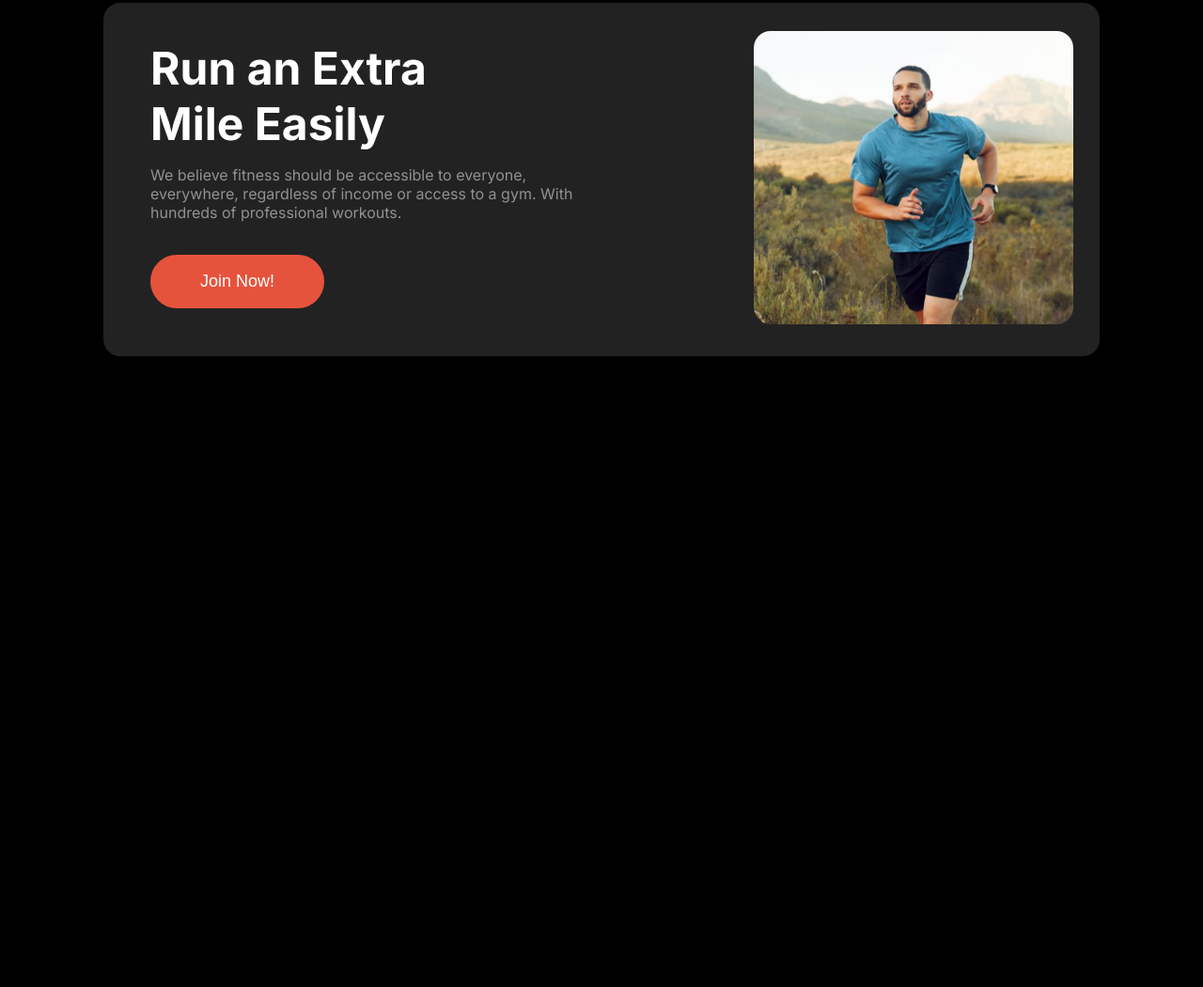
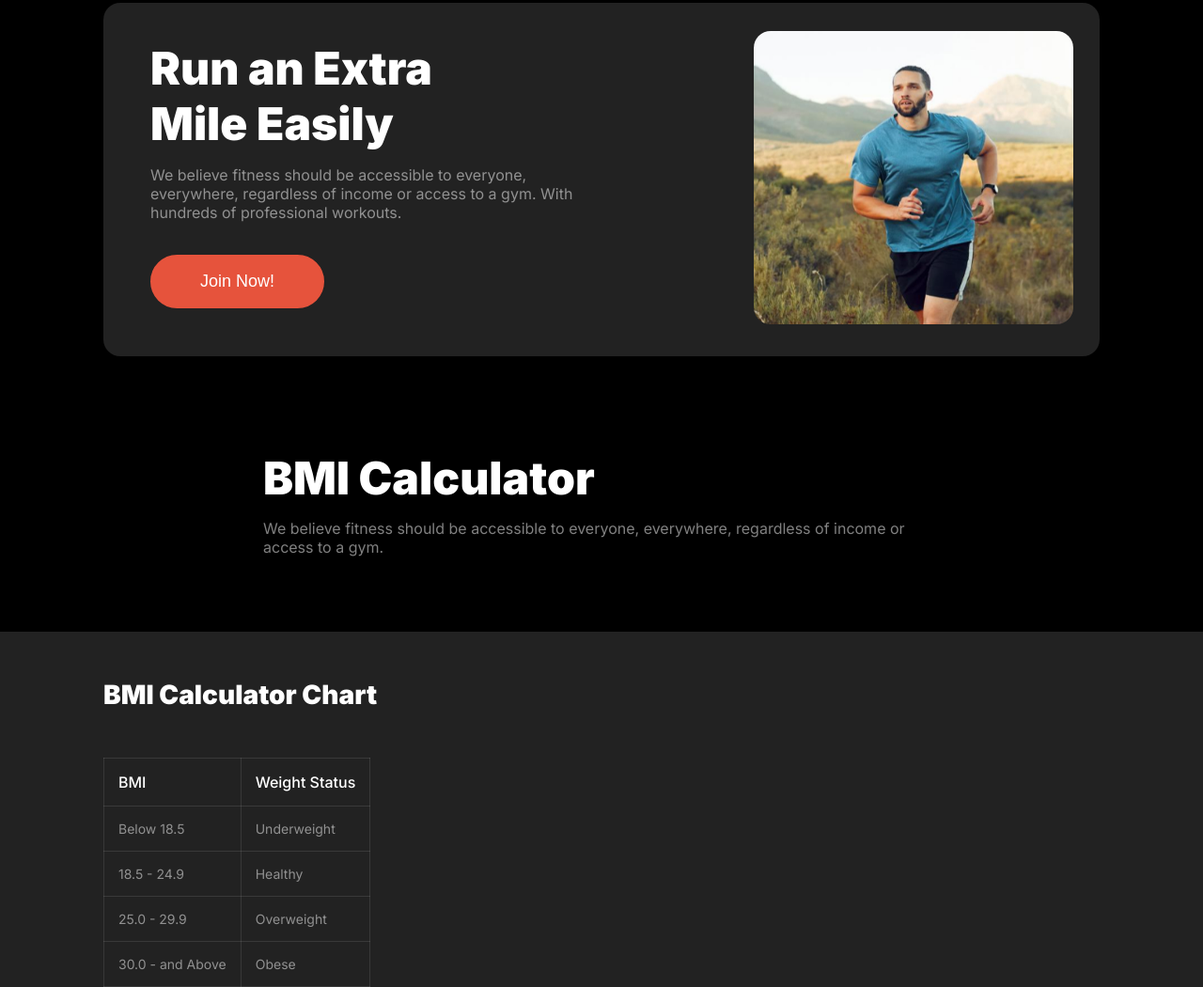
Before and after one commit to sowrovnath/Assignment-2, a plain HTML site: page index.html in a window 1280 px wide. Shown: the part 1392-2442 px from the top of the page at 94% size. Before the commit the page ends 1871 px from the top, so only its background shows below. Drawn offline with Linux system fonts and the light colour scheme; a web font is replaced by a local one.

Commit message:
bmi-table

```diff
--- a/index.html
+++ b/index.html
@@ -47,8 +47,8 @@
             A huge selection of health and fitness content, healthy recipes- and
             transformation stories to help you get fit and stay fit!
           </p>
-            <button class="btn-join">Join Club Now!</button>
-            <button class="btn-download">Download App</button>
+          <button class="btn-join">Join Club Now!</button>
+          <button class="btn-download">Download App</button>
         </div>
         <div class="bannner-pic">
           <img src="images/Images 2.png" class="first-image" alt="" />
@@ -61,7 +61,7 @@
               >
             </div>
           </div>
-          <div class=" btn-two bg">
+          <div class="btn-two bg">
             <a href="" class="anchor"><h2 class="five">550+</h2></a>
             <a href="" class="anchor"
               ><p class="paragraph v-des">Free Workout Video</p></a
@@ -73,40 +73,101 @@
     <main>
       <section class="habit">
         <h3 class="habit-style">Change Your Habits</h3>
-        <p class="paragraph habit-des">We believe fitness should be accessible to everyone, everywhere, regardless of income or  access to a gym.</p>
+        <p class="paragraph habit-des">
+          We believe fitness should be accessible to everyone, everywhere,
+          regardless of income or access to a gym.
+        </p>
       </section>
       <section class="display-flex habit-items">
         <div class="habit-item">
-          <img src="images/image 3.png" alt="" class="habit-item-image">
+          <img src="images/image 3.png" alt="" class="habit-item-image" />
           <h3 class="habit-heading">Movement</h3>
-          <p class="paragraph habit-item-des">We believe fitness should be accessible to everyone</p>
+          <p class="paragraph habit-item-des">
+            We believe fitness should be accessible to everyone
+          </p>
         </div>
         <div class="habit-item">
-          <img src="images/image 2.png" alt="" class="habit-item-image">
+          <img src="images/image 2.png" alt="" class="habit-item-image" />
           <h3 class="habit-heading">Time</h3>
-          <p class="paragraph habit-item-des">We believe fitness should be accessible to everyone</p>
+          <p class="paragraph habit-item-des">
+            We believe fitness should be accessible to everyone
+          </p>
         </div>
         <div class="habit-item">
-          <img src="images/image 4.png" alt="" class="habit-item-image">
+          <img src="images/image 4.png" alt="" class="habit-item-image" />
           <h3 class="habit-heading">Practice</h3>
-          <p class="paragraph habit-item-des">We believe fitness should be accessible to everyone</p>
+          <p class="paragraph habit-item-des">
+            We believe fitness should be accessible to everyone
+          </p>
         </div>
         <div class="habit-item">
-          <img src="images/image 5.png" alt="" class="habit-item-image">
+          <img src="images/image 5.png" alt="" class="habit-item-image" />
           <h3 class="habit-heading">Weight Loss</h3>
-          <p class="paragraph habit-item-des">We believe fitness should be accessible to everyone</p>
+          <p class="paragraph habit-item-des">
+            We believe fitness should be accessible to everyone
+          </p>
         </div>
       </section>
       <section class="extra-run display-flex">
         <div class="extra-run-text">
-          <h3 class="habit-style run-heading">Run an Extra <br>
-            Mile Easily</h3>
-          <p class="paragraph run-des">We believe fitness should be accessible to everyone, <br class="run-section-break"> everywhere, regardless of income or access to a gym. <br class="none-break"> With <br class="run-section-break"> hundreds of professional workouts.</p>
+          <h3 class="habit-style run-heading">
+            Run an Extra <br />
+            Mile Easily
+          </h3>
+          <p class="paragraph run-des">
+            We believe fitness should be accessible to everyone,
+            <br class="run-section-break" />
+            everywhere, regardless of income or access to a gym.
+            <br class="none-break" />
+            With <br class="run-section-break" />
+            hundreds of professional workouts.
+          </p>
           <button class="btn-join btn-run">Join Now!</button>
         </div>
         <div class="extra-run-img-section">
-          <img src="images/run.jpg" class="extra-run-img" alt="">
-          <img src="images/run1.jpg" class="none-img" alt="">
+          <img src="images/run.jpg" class="extra-run-img" alt="" />
+          <img src="images/run1.jpg" class="none-img" alt="" />
+        </div>
+      </section>
+      <section class="bmi-text">
+        <h3 class="habit-style bmi-heading">BMI Calculator</h3>
+        <p class="paragraph bmi-des">
+          We believe fitness should be accessible to everyone, everywhere,
+          regardless of income or access to a gym.
+        </p>
+      </section>
+      <section class="bmi-form">
+        <div class="bmi-form-1">
+          <div class="bmi-chart">
+            <h5 class="bmi-heading1">BMI Calculator Chart</h5>
+            <table>
+              <thead>
+                <tr>
+                  <th>BMI</th>
+                  <th>Weight Status</th>
+                </tr>
+              </thead>
+              <tbody>
+                <tr>
+                  <td>Below 18.5</td>
+                  <td>Underweight</td>
+                </tr>
+                <tr>
+                  <td>18.5 - 24.9</td>
+                  <td>Healthy</td>
+                </tr>
+                <tr>
+                  <td>25.0 - 29.9</td>
+                  <td>Overweight</td>
+                </tr>
+                <tr>
+                  <td>30.0 - and Above</td>
+                  <td>Obese</td>
+                </tr>
+              </tbody>
+            </table>
+          </div>
+          <div class="bmi-calculate"></div>
         </div>
       </section>
     </main>
--- a/style.css
+++ b/style.css
@@ -7,8 +7,6 @@ body {
   font-family: "Inter", sans-serif;
   background-color: black;
   color: white;
-  max-width: 1060px;
-  margin: 0 auto;
 }
 /* shared style */
 .display-flex {
@@ -20,6 +18,12 @@ body {
 }
 .anchor {
   text-decoration: none;
+}
+
+header,.habit,.habit-items,.extra-run,.bmi-text{
+
+  max-width: 1060px;
+  margin: 0 auto;
 }
 /* header */
 .header-nav {
@@ -155,7 +159,7 @@ nav {
 }
 .habit-style{
   font-size: 48px;
-  font-weight: bold;
+  font-weight: 900;
   margin-top: 95px;
 }
 .habit-des{
@@ -209,6 +213,46 @@ nav {
 }
 .none-break{
   display: none;
+}
+/* BMI section */
+.bmi-form-1{
+
+  max-width: 1060px;
+  margin: 0 auto;
+}
+.bmi-heading{
+  margin-left: 170px;
+}
+.bmi-des{
+  margin: 14px 157px 80px 170px;
+}
+.bmi-form{
+  background-color:#222222;
+  margin: 0 auto;
+}
+.bmi-heading1{
+  font-size: 28px;
+  font-weight: 900;
+  padding: 50px 0 50px 0;
+}
+table,th,td{
+  border: 1px solid rgba(255, 255, 255, 0.1);
+  padding: 15px;
+  text-align: left;
+  border-collapse: collapse;
+}
+th{
+  font-size: 16px;
+  font-weight: 500;
+}
+td{
+  font-size: 14px;
+  color: rgba(255, 255, 255, 0.5);
+  font-weight: 400;
+}
+table{
+  max-width: 1310px;
+  height: 216px;
 }
 
 
```
